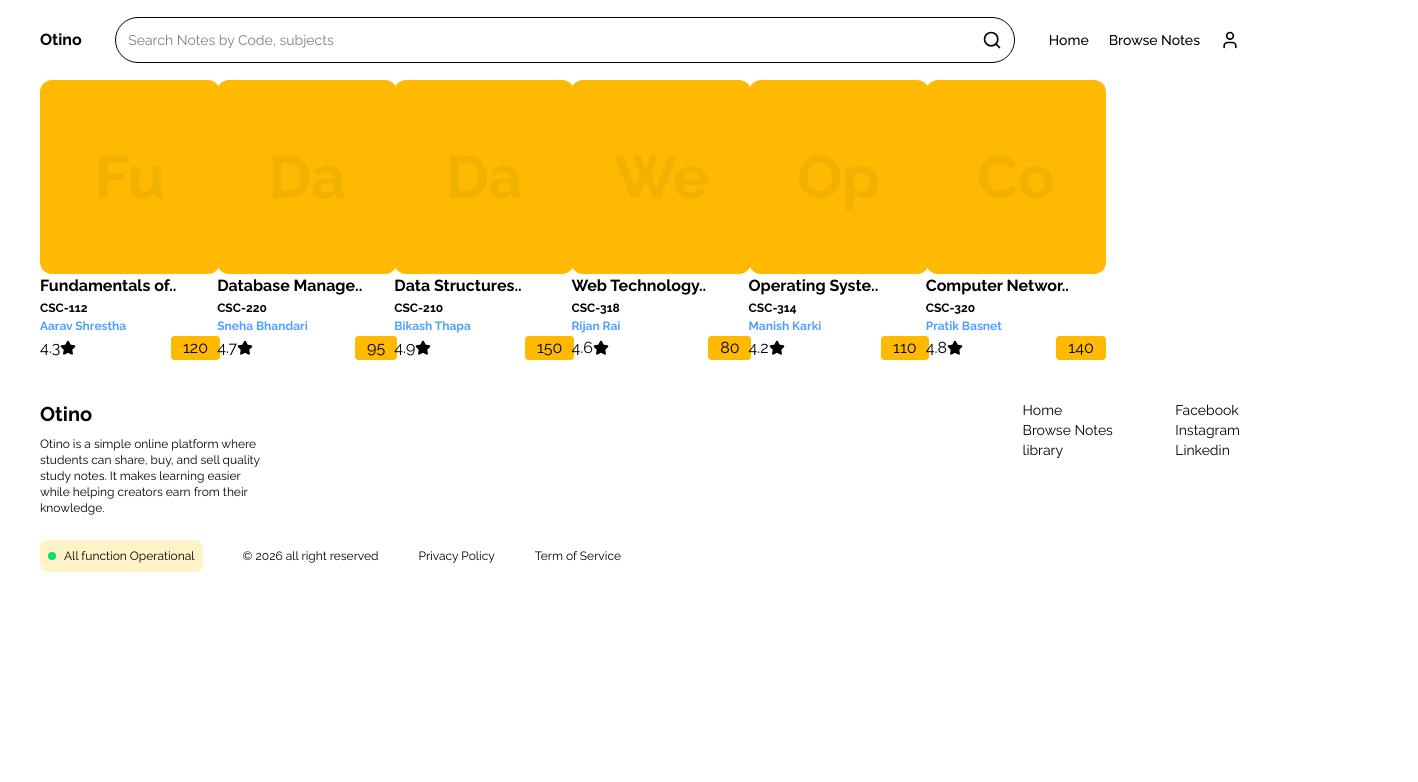
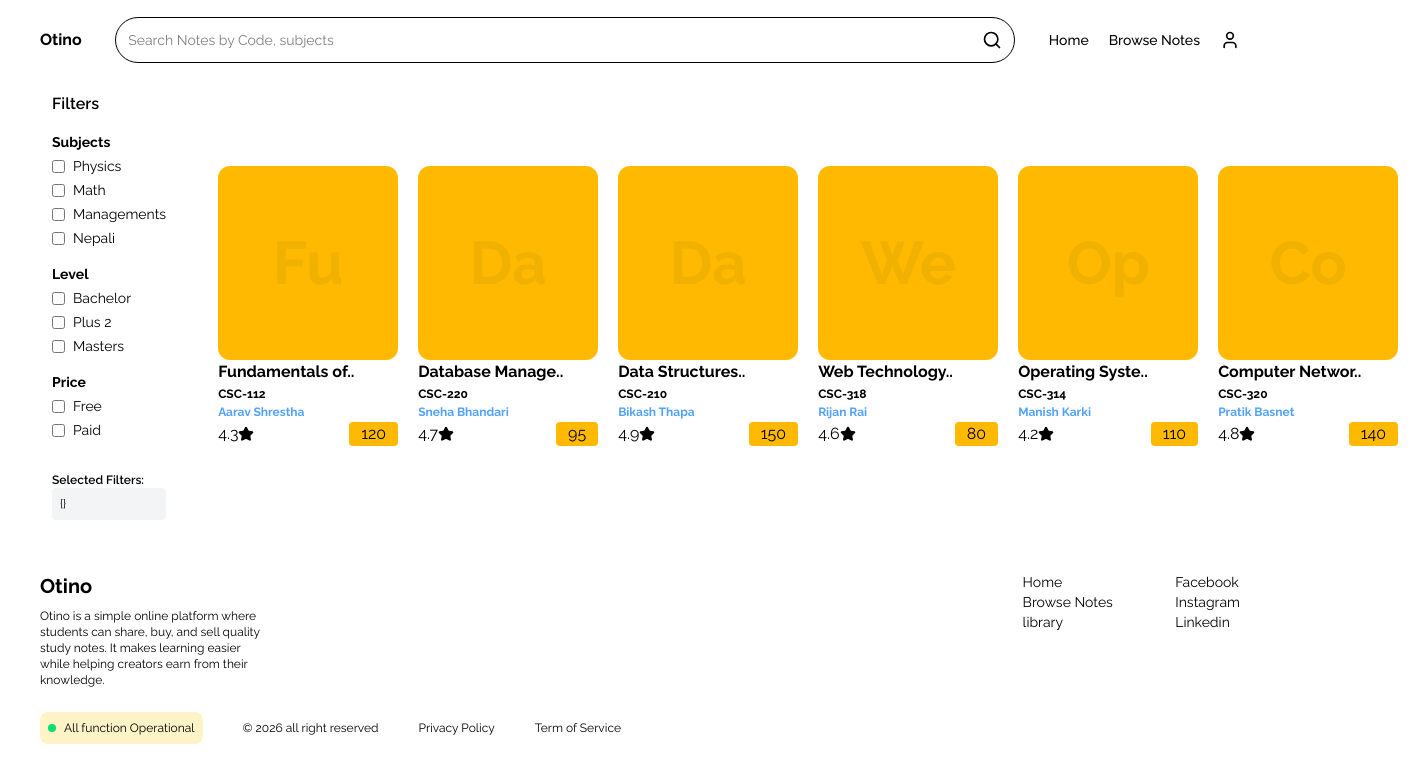
Before and after one commit to User-manjil/Otino_Online_note_sharing, a React (Vite) app in the folder frontend/: page /browse in a window 1280 px wide. Shown: the top 782 px of the page, 1418 px wide, since content can reach past the window. Built offline with nearby package versions, Linux system fonts and the light colour scheme.

Commit message:
added the filter ui

```diff
--- a/frontend/src/Components/Pages/BrowseNote.jsx
+++ b/frontend/src/Components/Pages/BrowseNote.jsx
@@ -2,6 +2,7 @@ import React, { useContext, useEffect, useState } from 'react'
 import Card from '../reusable/Card'
 import { Link } from 'react-router-dom'
 import { UserContext } from '../Context/UserContext';
+import FilterData from '../reusable/FilterData';
 
 const BrowseNote = () => {
 
@@ -64,13 +65,16 @@ const BrowseNote = () => {
 
 
   return (
-    <div className='w-full flex flex-col gap-5 sm:gap-0'>
-
-      {inputData.length > 0 && (
+    <div className='w-full flex  gap-10 '>
+      <div className="flex w-1/4 ">
+        <FilterData/>
+      </div>
+      <div className="flex  flex-col w-full">
+               {inputData.length > 0 && (
         <h1>Showing results for: <strong>{inputData}</strong></h1>
       )}
 
-      <div className="grid items-center gap-10 sm:grid-cols-4 md:grid-cols-5 xl:grid-cols-7 m-auto">
+      <div className="grid  w-full items-center gap-50 sm:grid-cols-4 md:grid-cols-5 xl:grid-cols-7 m-auto">
 
         {filterData.map((e, index) => (
           <Link to={`/note/${e.title}`} key={index}>
@@ -85,6 +89,20 @@ const BrowseNote = () => {
         ))}
 
       </div>
+
+
+
+
+
+
+
+
+
+
+      </div>
+
+
+
     </div>
   )
 }
--- /dev/null
+++ b/frontend/src/Components/reusable/FilterData.jsx
@@ -0,0 +1,67 @@
+import React, { useState } from 'react'
+
+const FilterData = () => {
+
+  const Filters = [
+    { label: "Subjects", values: ['Physics', 'Math', 'Managements', 'Nepali'] },
+    { label: "Level", values: ['Bachelor', 'Plus 2', 'Masters'] },
+    { label: "Price", values: ['Free', 'Paid'] }
+  ]
+
+  // Stores selected filters
+  const [selected, setSelected] = useState({})
+
+  const handleCheckbox = (group, value) => {
+    setSelected(prev => {
+      const currentGroup = prev[group] || []
+
+      // if selected → unselect
+      if (currentGroup.includes(value)) {
+        return {
+          ...prev,
+          [group]: currentGroup.filter(item => item !== value)
+        }
+      }
+
+      // otherwise → select
+      return {
+        ...prev,
+        [group]: [...currentGroup, value]
+      }
+    })
+  }
+
+  return (
+    <div className='flex flex-col gap-4 w-full p-3'>
+      <h1 className='font-semibold text-base'>Filters</h1>
+
+      {Filters.map((filter, index) => (
+        <div key={index} className='text-sm'>
+          <p className='font-bold mb-1'>{filter.label}</p>
+
+          <div className='flex flex-col gap-1'>
+            {filter.values.map((item, i) => (
+              <label key={i} className='flex items-center gap-2'>
+                <input
+                  type="checkbox"
+                  checked={selected[filter.label]?.includes(item) || false}
+                  onChange={() => handleCheckbox(filter.label, item)}
+                />
+                {item}
+              </label>
+            ))}
+          </div>
+        </div>
+      ))}
+
+      <div className='mt-4 text-xs'>
+        <h2 className='font-semibold'>Selected Filters:</h2>
+        <pre className='bg-gray-100 p-2 rounded'>
+          {JSON.stringify(selected, null, 2)}
+        </pre>
+      </div>
+    </div>
+  )
+}
+
+export default FilterData
```
